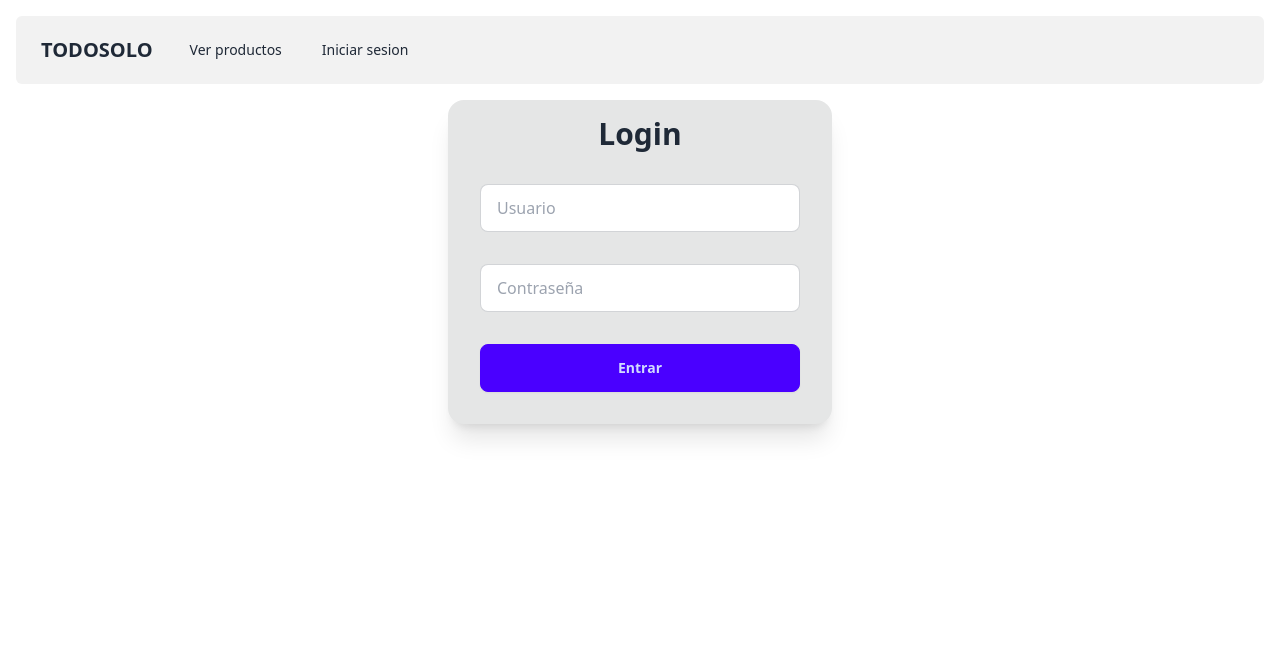
After one commit to Miraidesu/tienda-backend, a Django app: page /login/ in a window 1280 px wide. The commit adds this page. Shown: the top 664 px of the page. Run offline with Django 5.2, Linux system fonts and the light colour scheme; some libraries are stand-ins or nearby versions.

Commit message:
implementacion login con rest framework

```diff
--- a/tienda/settings.py
+++ b/tienda/settings.py
@@ -39,6 +39,7 @@ INSTALLED_APPS = [
     'django.contrib.sessions',
     'django.contrib.messages',
     'django.contrib.staticfiles',
+	'rest_framework',
 	'tienda'
 ]
 
@@ -128,3 +129,5 @@ DEFAULT_AUTO_FIELD = 'django.db.models.BigAutoField'
 MEDIA_URL = '/media/'
 
 MEDIA_ROOT = os.path.join(BASE_DIR)
+
+LOGIN_REDIRECT_URL = '/'
--- a/tienda/templates/detalle.html
+++ b/tienda/templates/detalle.html
@@ -1,6 +1,6 @@
 {% extends "_base.html" %}
 
-{% block content %}
+{% block content %}z
 {% if alert %}
 <div role="alert" class="alert alert-info">
 	<svg
--- /dev/null
+++ b/tienda/templates/login.html
@@ -0,0 +1,22 @@
+{% extends "_base.html" %}
+
+{% block content %}
+
+
+<div class="card flex bg-base-300 w-96 shadow-xl">
+	<h1 class="flex justify-center px-8 pt-4 font-bold text-3xl">Login</h1>
+	<form  action="{% url 'login_html_view' %}" method="post">
+		<div class="card-body gap-8">
+			{% csrf_token %}
+			<input type="text" class="input input-bordered w-full max-w-xs"
+				name="username" placeholder="Usuario">
+			<input type="password" class="input input-bordered w-full max-w-xs"
+				name="password" placeholder="Contraseña">
+			<button type="submit" class="btn btn-primary">Entrar</button>
+			{% if error %}
+				<p class="text-red-500">{{ error }}</p>
+			{% endif %}
+		</div>
+	</form>
+</div>
+{% endblock %}
--- a/tienda/templates/navbar.html
+++ b/tienda/templates/navbar.html
@@ -13,7 +13,7 @@
 						Ver productos
 					</a>
 				</li>
-				{% if request.session.usuario %}
+				{% if user.is_authenticated %}
 				<li>
 					<a href="{% url 'carrito_compras' %}">
 						Carrito
@@ -24,14 +24,14 @@
 			</ul>
 		</div>
 		<div class="flex-1">
-			{% if request.session.usuario %}
+			{% if user.is_authenticated %}
 				<ul class="menu menu-horizontal px-1">
 				<li>
 					<details>
-					<summary>{{request.session.usuario}}</summary>
+					<summary>{{user.username}}</summary>
 					<ul class="bg-base-100 rounded-t-none p-2">
 						<li>
-							<a href="{% url 'cerrar_sesion' %}">
+							<a href="{% url 'logout_html_view' %}">
 								Cerrar Sesion
 							</a>
 						</li>
@@ -42,7 +42,7 @@
 			{% else %}
 				<ul class="menu menu-horizontal px-1">
 					<li>
-						<a href="{% url 'iniciar_sesion' %}">
+						<a href="{% url 'login_html_view' %}">
 							Iniciar sesion
 						</a>
 					</li>
--- a/tienda/urls.py
+++ b/tienda/urls.py
@@ -21,12 +21,13 @@ from django.contrib.staticfiles.urls import static
 from django.contrib.staticfiles.urls import staticfiles_urlpatterns
 
 from . import views
+from .views import LoginView, login_html_view, logout_html_view
 
 urlpatterns = [
     path('admin/', admin.site.urls),
 	path('', views.index, name='index'),
-	path('iniciar_sesion/', views.iniciar_sesion, name='iniciar_sesion'),
-	path('cerrar_sesion/', views.cerrar_sesion, name='cerrar_sesion'),
+	path('login/', views.login_html_view, name='login_html_view'),
+	path('logout/', views.logout_html_view, name='logout_html_view'),
 	path('componentes/<int:id>', views.detalle_componente, name='detalle_componente'),
 	path('componentes/', views.lista_componentes, name='lista_componentes'),
 	path('carrito/', views.carrito_compras, name='carrito_compras'),
--- a/tienda/views.py
+++ b/tienda/views.py
@@ -1,16 +1,47 @@
 from django.shortcuts import render, redirect
 from tienda.models import Componente, Venta, DetalleVenta
+# Login
+from django.contrib.auth import authenticate, login as auth_login, logout
+from django.contrib.auth.models import User
+from django.contrib.auth.decorators import login_required
+from rest_framework import status
+from rest_framework.views import APIView
+from rest_framework.response import Response
+from tienda.serializers import LoginSerializer
 
-def iniciar_sesion(request):
-    request.session['usuario'] = "admin"
-    request.session['carrito'] = []
+class LoginView(APIView):
+    def post(self, request):
+        serializer = LoginSerializer(data=request.data)
+        if serializer.is_valid():
+            user = serializer.validated_data
+            return Response({
+                "message": "Login exitoso",
+                "username": user.username,
+                "email": user.email
+            }, status=status.HTTP_200_OK)
+        return Response(serializer.errors, status=status.HTTP_400_BAD_REQUEST)
 
-    return redirect("index")
+def login_html_view(request):
+    error = None
+    if request.method == "POST":
+        username = request.POST.get("username")
+        password = request.POST.get("password")
 
-def cerrar_sesion(request):
-    del request.session['usuario']
+        user = authenticate(username=username, password=password)
+
+        if user:
+            auth_login(request, user)
+            request.session['carrito'] = []
+            return redirect("index")
+
+        error = "Usuario o contraseña incorrectos"
+
+    return render(request, "login.html", { "error": error })
+
+@login_required
+def logout_html_view(request):
     del request.session['carrito']
-
+    logout(request)
     return redirect("index")
 
 def index(request):
```
Also changed, not shown: tienda/serializers.py (added, +23 -0 lines), tienda/db.sqlite3.
